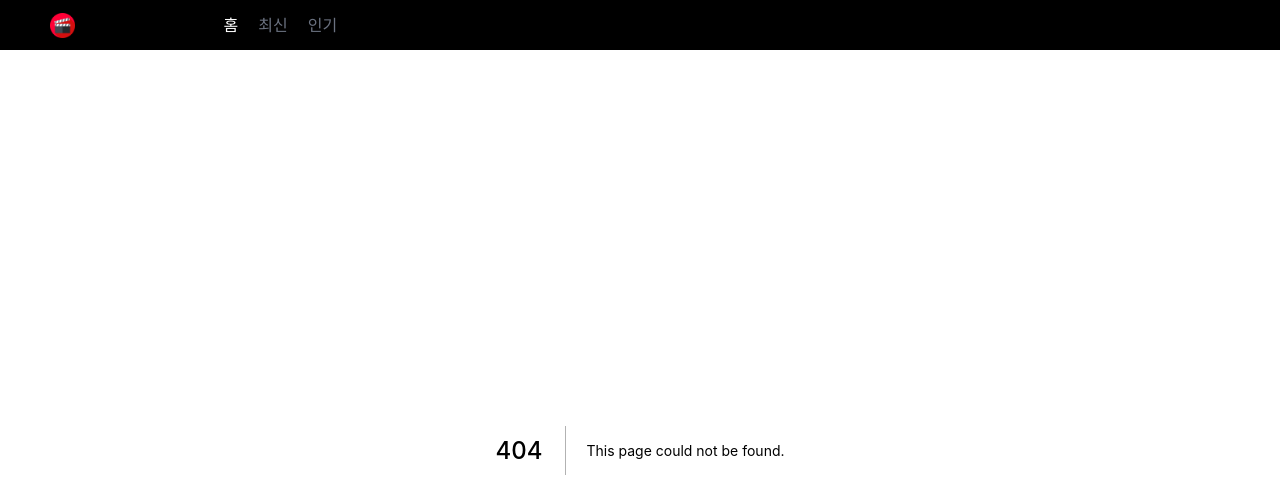
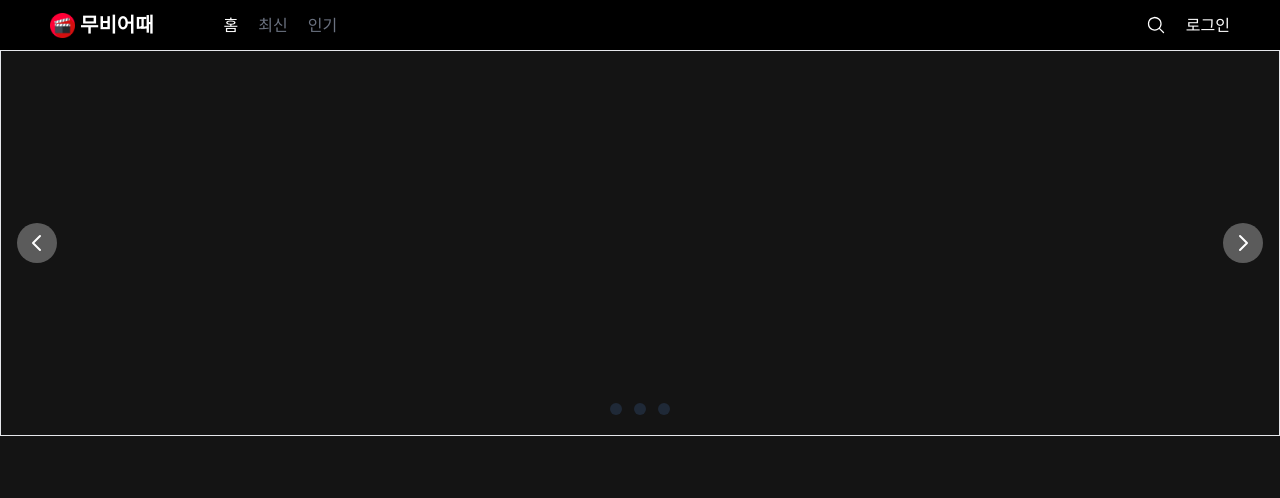
Before and after one commit to 9u4a/2022_Capstone-2_How_Movie, a Next.js app in the folder HowMovie_Web/: page /MainPosters in a window 1280 px wide. Before the commit this address had no page. Shown: the top 498 px of the page. Built offline with nearby package versions, Linux system fonts and the light colour scheme.

Commit message:
[ Web ] Add MoviePosters Component

```diff
--- a/HowMovie_Web/package.json
+++ b/HowMovie_Web/package.json
@@ -24,6 +24,7 @@
     "eslint-config-next": "12.3.0",
     "postcss": "^8.4.16",
     "tailwindcss": "^3.1.8",
+    "tailwindcss-textshadow": "^2.1.3",
     "typescript": "4.8.3"
   }
 }
--- /dev/null
+++ b/HowMovie_Web/pages/MainPosters.tsx
@@ -0,0 +1,146 @@
+import Image from 'next/image';
+import React from 'react';
+import { ChevronLeftIcon, ChevronRightIcon } from '@heroicons/react/24/solid';
+
+const MainPosters = () => {
+  return (
+    <>
+      <div
+        id="default-carousel"
+        className="relative border"
+        data-carousel="static"
+      >
+        {/* <!-- Carousel wrapper --> */}
+        <div className="relative h-56 overflow-hidden rounded-lg md:h-96">
+          {/* <!-- Item 1 --> */}
+          <div
+            className="border hidden duration-700 ease-in-out"
+            data-carousel-item
+          >
+            <span className="absolute text-2xl font-semibold text-white -translate-x-1/2 -translate-y-1/2 top-1/2 left-1/2 sm:text-3xl dark:text-gray-800">
+              First Slide
+            </span>
+            <Image
+              src="/asset/image/image 2.png"
+              width="152"
+              height="216"
+              alt="이미지"
+              className="absolute block w-full -translate-x-1/2 -translate-y-1/2 top-1/2 left-1/2"
+            />
+          </div>
+          {/* <!-- Item 2 --> */}
+          <div className="hidden duration-700 ease-in-out" data-carousel-item>
+            <Image
+              src="/asset/image/image 2.png"
+              width="152"
+              height="216"
+              alt="이미지"
+              className="absolute block w-full -translate-x-1/2 -translate-y-1/2 top-1/2 left-1/2"
+            />
+          </div>
+          {/* <!-- Item 3 --> */}
+          <div className="hidden duration-700 ease-in-out" data-carousel-item>
+            <Image
+              src="/asset/image/image 2.png"
+              width="152"
+              height="216"
+              alt="이미지"
+              className="absolute block w-full -translate-x-1/2 -translate-y-1/2 top-1/2 left-1/2"
+            />
+          </div>
+        </div>
+        {/* <!-- Slider indicators --> */}
+        <div className="absolute z-30 flex space-x-3 -translate-x-1/2 bottom-5 left-1/2">
+          <button
+            type="button"
+            className="w-3 h-3 rounded-full bg-gray-800 hover:bg-gray-800/50"
+            aria-current="false"
+            aria-label="Slide 1"
+            data-carousel-slide-to="0"
+          ></button>
+          <button
+            type="button"
+            className="w-3 h-3 rounded-full bg-gray-800 hover:bg-gray-800/50"
+            aria-current="false"
+            aria-label="Slide 2"
+            data-carousel-slide-to="1"
+          ></button>
+          <button
+            type="button"
+            className="w-3 h-3 rounded-full bg-gray-800 hover:bg-gray-800/50"
+            aria-current="false"
+            aria-label="Slide 3"
+            data-carousel-slide-to="2"
+          ></button>
+        </div>
+        {/* <!-- Slider controls --> */}
+        <button
+          type="button"
+          className="absolute top-0 left-0 z-30 flex items-center justify-center h-full px-4 cursor-pointer group focus:outline-none"
+          data-carousel-prev
+        >
+          <span className="inline-flex items-center justify-center w-8 h-8 rounded-full sm:w-10 sm:h-10 bg-white/30 dark:bg-gray-800/30 group-hover:bg-white/50 dark:group-hover:bg-gray-800/60 group-focus:ring-4 group-focus:ring-white dark:group-focus:ring-gray-800/70 group-focus:outline-none">
+            <svg
+              aria-hidden="true"
+              className="w-5 h-5 text-white sm:w-6 sm:h-6 dark:text-gray-800"
+              fill="none"
+              stroke="currentColor"
+              viewBox="0 0 24 24"
+              xmlns="http://www.w3.org/2000/svg"
+            >
+              <path
+                stroke-linecap="round"
+                stroke-linejoin="round"
+                stroke-width="2"
+                d="M15 19l-7-7 7-7"
+              ></path>
+            </svg>
+            <span className="sr-only">Previous</span>
+          </span>
+        </button>
+        <button
+          type="button"
+          className="absolute top-0 right-0 z-30 flex items-center justify-center h-full px-4 cursor-pointer group focus:outline-none"
+          data-carousel-next
+        >
+          <span className="inline-flex items-center justify-center w-8 h-8 rounded-full sm:w-10 sm:h-10 bg-white/30 dark:bg-gray-800/30 group-hover:bg-white/50 dark:group-hover:bg-gray-800/60 group-focus:ring-4 group-focus:ring-white dark:group-focus:ring-gray-800/70 group-focus:outline-none">
+            <svg
+              aria-hidden="true"
+              className="w-5 h-5 text-white sm:w-6 sm:h-6 dark:text-gray-800"
+              fill="none"
+              stroke="currentColor"
+              viewBox="0 0 24 24"
+              xmlns="http://www.w3.org/2000/svg"
+            >
+              <path
+                stroke-linecap="round"
+                stroke-linejoin="round"
+                stroke-width="2"
+                d="M9 5l7 7-7 7"
+              ></path>
+            </svg>
+            <span className="sr-only">Next</span>
+          </span>
+        </button>
+      </div>
+      {/* <div className="group h-[500px] border">
+        <Image
+          src="/asset/image/image 2.png"
+          width="152"
+          height="216"
+          alt="이미지"
+        />
+        <div className="absolute top-[50px] invisible group-hover:visible flex justify-between items-center w-full h-[500px]">
+          <div className="w-[50px] h-[100px] flex justify-center items-center bg-slate-50/50 hover:cursor-pointer">
+            <ChevronLeftIcon className="w-8 h-8" />
+          </div>
+          <div className="w-[50px] h-[100px] flex justify-center items-center bg-slate-50/50 hover:cursor-pointer">
+            <ChevronRightIcon className="w-8 h-8" />
+          </div>
+        </div>
+      </div> */}
+    </>
+  );
+};
+
+export default MainPosters;
--- a/HowMovie_Web/pages/MovieList.tsx
+++ b/HowMovie_Web/pages/MovieList.tsx
@@ -14,9 +14,9 @@ const MovieList = ({ type }: propsType) => {
         {type === 'top' ? 'Top 10' : '최신 영화'}
       </h1> */}
       {type === 'top' ? (
-        <h1 className="px-[30px] font-semibold drop-shadow">Top 10</h1>
+        <h1 className="px-[30px] font-semibold text-shadow-2xl">Top 10</h1>
       ) : (
-        <h2 className="px-[30px] font-semibold drop-shadow">최신 영화</h2>
+        <h2 className="px-[30px] font-semibold text-shadow-2xl">최신 영화</h2>
       )}
       <div className="mb-[-50px] px-[30px] flex w-full snap-x snap-mandatory overflow-x-scroll z-20 bg-gradient-to-b from-[trasparent] via-black/80 to-[#141414]/80 space-x-5 scrollbar-hide">
         <div className="relative snap-center shrink-0">
@@ -28,7 +28,7 @@ const MovieList = ({ type }: propsType) => {
             className="relative"
           />
           {type === 'top' && (
-            <h1 className="relative z-30 ml-[10px] top-[-230px] italic font-semibold drop-shadow">
+            <h1 className="relative z-30 ml-[10px] top-[-230px] italic font-semibold text-shadow-2xl">
               1
             </h1>
           )}
@@ -42,7 +42,7 @@ const MovieList = ({ type }: propsType) => {
             className="relative"
           />
           {type === 'top' && (
-            <h1 className="relative z-30 ml-[10px] top-[-230px] italic font-semibold drop-shadow">
+            <h1 className="relative z-30 ml-[10px] top-[-230px] italic font-semibold text-shadow-2xl">
               1
             </h1>
           )}
@@ -56,7 +56,7 @@ const MovieList = ({ type }: propsType) => {
             className="relative"
           />
           {type === 'top' && (
-            <h1 className="relative z-30 ml-[10px] top-[-230px] italic font-semibold drop-shadow">
+            <h1 className="relative z-30 ml-[10px] top-[-230px] italic font-semibold text-shadow-2xl">
               1
             </h1>
           )}
@@ -70,7 +70,7 @@ const MovieList = ({ type }: propsType) => {
             className="relative"
           />
           {type === 'top' && (
-            <h1 className="relative z-30 ml-[10px] top-[-230px] italic font-semibold drop-shadow">
+            <h1 className="relative z-30 ml-[10px] top-[-230px] italic font-semibold text-shadow-2xl">
               1
             </h1>
           )}
@@ -84,7 +84,7 @@ const MovieList = ({ type }: propsType) => {
             className="relative"
           />
           {type === 'top' && (
-            <h1 className="relative z-30 ml-[10px] top-[-230px] italic font-semibold drop-shadow">
+            <h1 className="relative z-30 ml-[10px] top-[-230px] italic font-semibold text-shadow-2xl">
               1
             </h1>
           )}
@@ -98,7 +98,7 @@ const MovieList = ({ type }: propsType) => {
             className="relative"
           />
           {type === 'top' && (
-            <h1 className="relative z-30 ml-[10px] top-[-230px] italic font-semibold drop-shadow">
+            <h1 className="relative z-30 ml-[10px] top-[-230px] italic font-semibold text-shadow-2xl">
               1
             </h1>
           )}
--- a/HowMovie_Web/pages/index.tsx
+++ b/HowMovie_Web/pages/index.tsx
@@ -3,13 +3,15 @@ import Head from 'next/head';
 import Image from 'next/image';
 import BackgroundMovie from './BackgroundMovie';
 import MovieList from './MovieList';
-// import { propsType } from './index';
+import MainPosters from './mainPosters';
 
 const Home: NextPage = () => {
   return (
     <div className="relative">
-      <BackgroundMovie />
-      <div className="absolute top-[75%] w-full ">
+      {/* <BackgroundMovie /> */}
+      <MainPosters />
+      {/* <div className="absolute top-[75%] md:top-[80%] lg:top-[85%] w-full "> */}
+      <div className=" top-[75%] md:top-[80%] lg:top-[85%] w-full ">
         <MovieList type="top" />
         <MovieList type="new" />
         <div>HowMovie</div>
--- a/HowMovie_Web/tailwind.config.js
+++ b/HowMovie_Web/tailwind.config.js
@@ -5,7 +5,14 @@ module.exports = {
     './components/**/*.{js,ts,jsx,tsx}',
   ],
   theme: {
-    extend: {},
+    extend: {
+      textShadow: {
+        '2xl': '3px 4px 1px rgb(33 34 43/100)',
+      },
+    },
   },
-  plugins: [require('tailwind-scrollbar-hide')],
+  plugins: [
+    require('tailwind-scrollbar-hide'),
+    require('tailwindcss-textshadow'),
+  ],
 };
```
Also changed, not shown: 1 other file (tests, documents, lock files or other folders).
